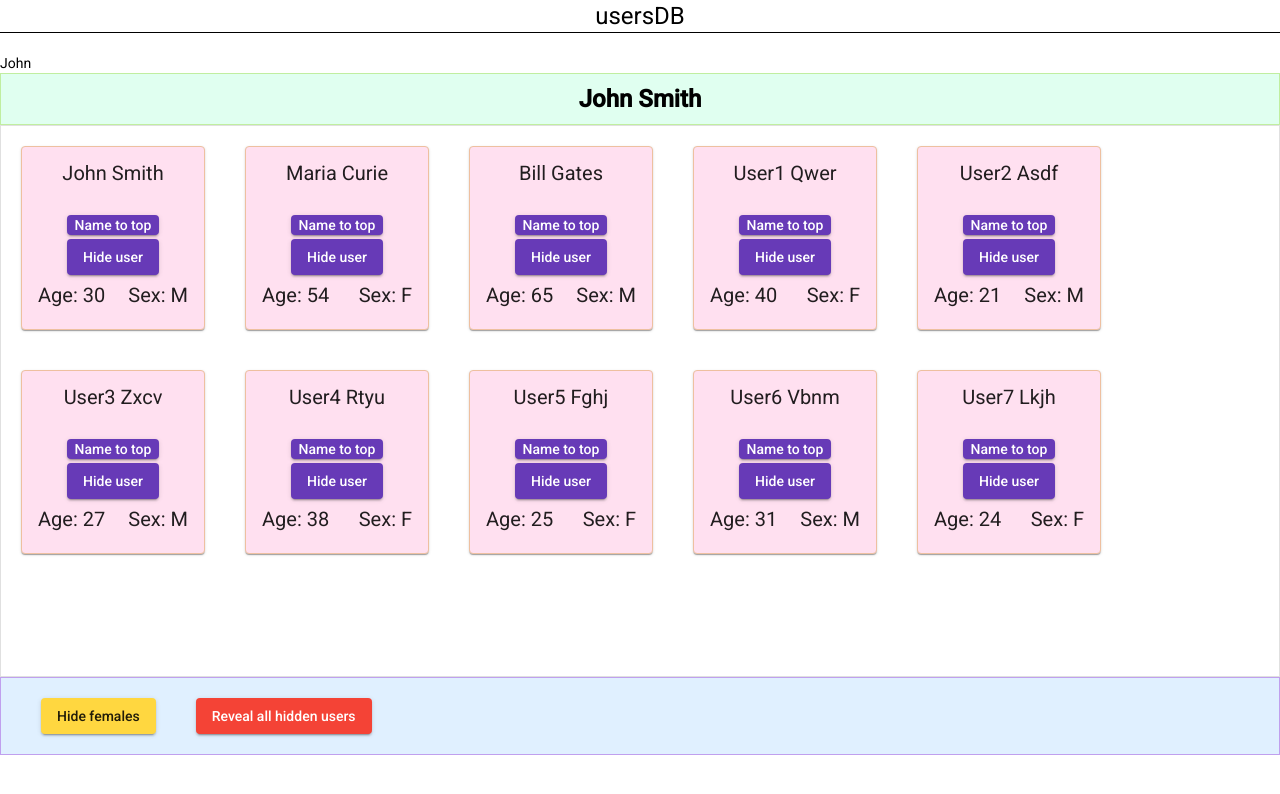
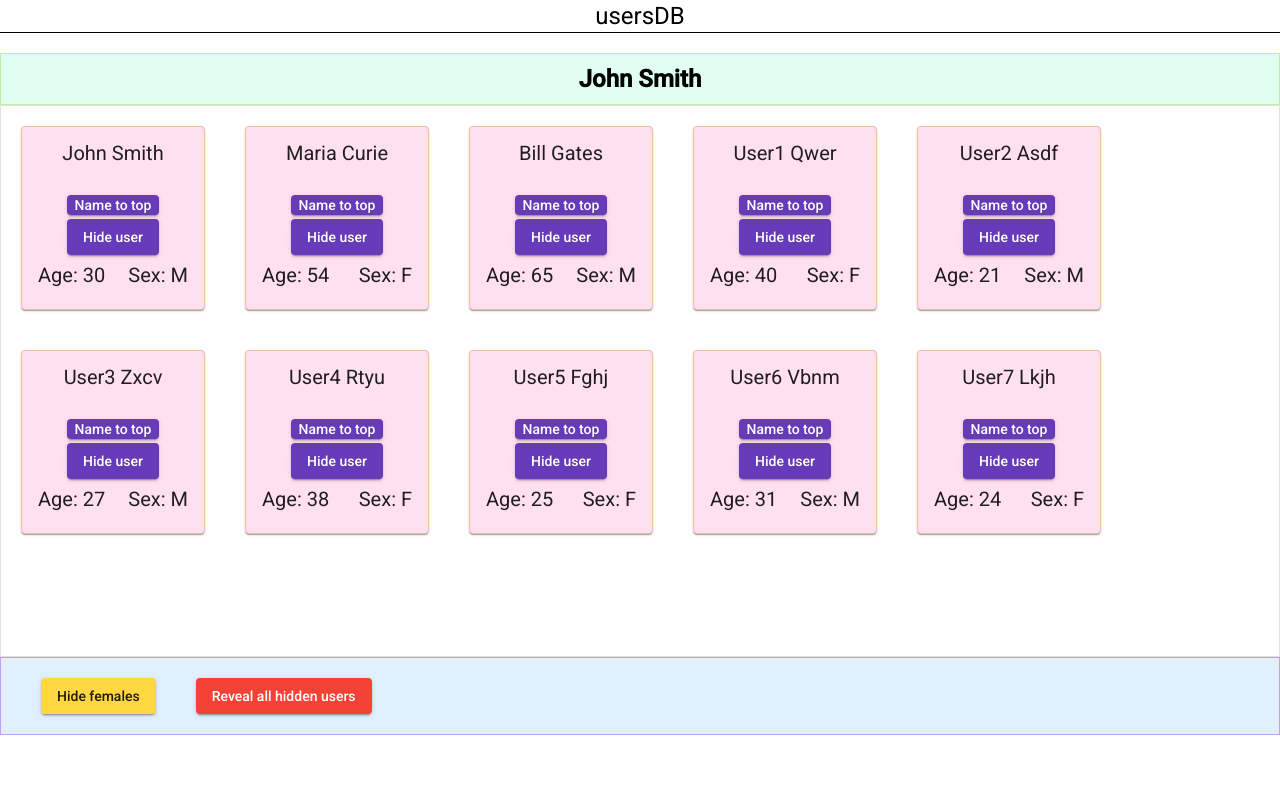
Before and after one commit to Pavel-chemist/usersDB, an Angular app: page / in a window 1280 px wide. Shown: the top 794 px of the page. Built offline with nearby package versions, Linux system fonts and the light colour scheme.

Commit message:
refactoring using array methods

```diff
--- /dev/null
+++ b/src/app/Interfaces/title-name.interface.ts
@@ -0,0 +1,5 @@
+export interface TitleName
+{
+    name: string;
+    isMale: boolean;
+}
--- a/src/app/Modules/users-grid/users-grid/user.interface.ts
+++ b/src/app/Interfaces/user.interface.ts
@@ -8,5 +8,4 @@ export interface User
     },
     age: number;
     isMale: boolean;
-    isVisible: boolean;
 }
--- a/src/app/Modules/grid-controls/grid-controls/grid-controls.component.ts
+++ b/src/app/Modules/grid-controls/grid-controls/grid-controls.component.ts
@@ -1,5 +1,5 @@
 import { Component, OnInit, Output, EventEmitter, Input } from '@angular/core';
-import { User } from '../../users-grid/users-grid/user.interface';
+import { User } from '../../../Interfaces/user.interface';
 
 @Component({
   selector: 'app-grid-controls',
@@ -26,7 +26,7 @@ export class GridControlsComponent implements OnInit {
 
   public onRevealAllClick()
   {
-    console.log(`Revealing all hidden users:`);
+    console.log(`Trying to reveal all hidden users:`);
     this.clickRevealAll.emit();
   }
 
--- a/src/app/Modules/users-grid/child-modules/user-card/user-card/user-card.component.html
+++ b/src/app/Modules/users-grid/child-modules/user-card/user-card/user-card.component.html
@@ -1,4 +1,4 @@
-<ng-container *ngIf="userData.isVisible">
+
     <mat-card class="user-card-block">
         <p class="user-card-name">{{userData.name.first}} {{userData.name.last}}</p>
         <div class="user-card-button">
@@ -11,4 +11,3 @@
             <p>Sex: {{userData.isMale ? 'M' : 'F'}}</p>
         </div>
     </mat-card>
-</ng-container>
--- a/src/app/Modules/users-grid/child-modules/user-card/user-card/user-card.component.ts
+++ b/src/app/Modules/users-grid/child-modules/user-card/user-card/user-card.component.ts
@@ -1,5 +1,5 @@
 import { Component, OnInit, Input, Output, EventEmitter } from '@angular/core';
-import { User } from '../../../users-grid/user.interface';
+import { User } from '../../../../../Interfaces/user.interface';
 
 @Component({
   selector: 'app-user-card',
@@ -17,12 +17,11 @@ export class UserCardComponent implements OnInit {
         last: "smith"
     },
     age: 32,
-    isMale: true,
-    isVisible: false
+    isMale: true
   };
 
   @Output() clickHideUser = new EventEmitter<number>();
-  @Output() clickNameToTop = new EventEmitter<string>();
+  @Output() clickNameToTop = new EventEmitter<number>();
 
   public onHideUserClick(): void
   {
@@ -33,7 +32,7 @@ export class UserCardComponent implements OnInit {
   public onNameToTopClick(): void
   {
     console.log(`Placing ${this.userData.name.first} ${this.userData.name.last}'s name to header.`);
-    this.clickNameToTop.emit(`${this.userData.name.first} ${this.userData.name.last}`);
+    this.clickNameToTop.emit(this.userData.userId);
   }
 
   constructor()
--- a/src/app/Modules/users-grid/users-grid/users-grid.component.ts
+++ b/src/app/Modules/users-grid/users-grid/users-grid.component.ts
@@ -1,6 +1,6 @@
 import { Component, OnInit, Input, Output, EventEmitter } from '@angular/core';
 import { UserDataProviderService } from 'src/app/Services/user-data-provider.service';
-import { User } from './user.interface';
+import { User } from '../../../Interfaces/user.interface';
 
 
 @Component({
@@ -13,10 +13,10 @@ export class UsersGridComponent implements OnInit {
 
   @Input() users: User[] = [];
   @Output() routedClick = new EventEmitter<number>();
-  @Output() routedName = new EventEmitter<string>();
+  @Output() routedName = new EventEmitter<number>();
 
   private routedId: number = 0;
-  private routedNameString: string = "";
+  private routedNameId: number = 0;
 
   public CatchHideClick(id: number)
   {
@@ -25,11 +25,11 @@ export class UsersGridComponent implements OnInit {
     this.routeClick(id);
   }
 
-  public CatchMoveNameClick(name: string)
+  public CatchMoveNameClick(id: number)
   {
-    this.routedNameString = name;
-    console.log(`NameToTop is Catched; name=${name}`);
-    this.routeNameToTopClick(name);
+    this.routedNameId = id;
+    console.log(`NameToTop is Catched; id=${id}`);
+    this.routeNameToTopClick(id);
   }
 
 
@@ -40,16 +40,16 @@ export class UsersGridComponent implements OnInit {
     this.routedClick.emit(id);
   }
 
-  private routeNameToTopClick(name: string): void
+  private routeNameToTopClick(id: number): void
   {
     console.log('routing the MoveNameToTop event one level up.');
-    this.routedName.emit(name);
+    this.routedName.emit(id);
   }
 
 
   constructor(service: UserDataProviderService )
   {
-
+    this.users = service.getUserData();
   }
 
   ngOnInit(): void {
--- a/src/app/app.component.html
+++ b/src/app/app.component.html
@@ -1,9 +1,11 @@
 <!-- UsersDB application -->
 <h1 class="project-title">{{title}}</h1>
 
-<span>{{getTitle()}}</span>
-<!-- for header -- use getter -->
-<app-header [username]="userNameOnHeader"></app-header>
-<app-users-grid [users]="visibleItems" (routedClick)="hideUser($event)" (routedName)="onClickNameToTop($event)">
-</app-users-grid>
-<app-grid-controls (clickHideFemales)="hideFemales()" (clickRevealAll)=" revealAll()"></app-grid-controls>
+<app-header [username]="getTitle()"></app-header>
+
+<app-users-grid [users]="visibleItems"
+                (routedClick)="hideUser($event)"
+                (routedName)="onClickNameToTop($event)"></app-users-grid>
+
+<app-grid-controls  (clickHideFemales)="hideFemales()"
+                    (clickRevealAll)="revealAll()"></app-grid-controls>
--- a/src/app/app.component.ts
+++ b/src/app/app.component.ts
@@ -1,5 +1,6 @@
 import { Component, OnInit } from '@angular/core';
-import { User } from './Modules/users-grid/users-grid/user.interface';
+import { TitleName } from './Interfaces/title-name.interface';
+import { User } from './Interfaces/user.interface';
 import { UserDataProviderService } from './Services/user-data-provider.service';
 
 @Component({
@@ -7,94 +8,106 @@ import { UserDataProviderService } from './Services/user-data-provider.service';
   templateUrl: './app.component.html',
   styleUrls: ['./app.component.css']
 })
+
 export class AppComponent implements OnInit{
-  title = 'usersDB';
 
-  public users: User[] = [];
-  public userNameOnHeader: string = "";
-  public visibleItems: User[] = [];
+  public title: string = 'usersDB';
+  public userNameOnHeader: TitleName = { name: "", isMale: true };
+
+  private users: User[] = []; //reference list of all users, to be read-only
+  public visibleItems: User[] = []; //list of users, shown at the moment, is subset of 'users'
 
   constructor(service: UserDataProviderService )
   {
     this.users = service.getUserData();
-    this.visibleItems = this.users;
+    this.revealAll(); //using this method to avoid code duplication
     console.log('users data have been loaded');
   }
 
   ngOnInit(): void {
-    this.userNameOnHeader = this.firstVisibleName(this.users);
+    this.userNameOnHeader = this.firstVisibleName();
   }
 
   public hideUser(receivedId: number): void
   {
     let nameOfUserToHide: string = "";
-    console.log(`routedClick has been catched, Id=${receivedId}`);
-    for ( let i: number = 0; i < this.users.length; i++ )
+    let userIndexToHide: number = 0;
+
+    let user: User | undefined = this.visibleItems.find(user => { return user.userId === receivedId });
+    if ( user != undefined )
     {
-      if ( this.users[i].userId === receivedId )
-      {
-        this.users[i].isVisible = false;
-        nameOfUserToHide = `${this.users[i].name.first} ${this.users[i].name.last}`;
-        console.log(`${nameOfUserToHide} became invisible`);
-        this.changeTopName(nameOfUserToHide);
-        break;
-      }
+      console.log(`User Id is ${user.userId}`);
+      userIndexToHide = this.visibleItems.indexOf(user);
+      nameOfUserToHide = `${this.visibleItems[userIndexToHide].name.first} ${this.visibleItems[userIndexToHide].name.last}`;
+      console.log(`Its array index is ${userIndexToHide}`);
+      this.visibleItems.splice(userIndexToHide, 1);
+      console.log(`${nameOfUserToHide} became invisible`);
+      this.changeTopName( nameOfUserToHide);
     }
-
-  //  const user: User = this.visibleItems.find(user => {return user.userId === receivedId });
-    //using indexOf find the index of this user
-    //using splice remove this element from VisibleItems
   }
 
 
   public get males()
   {
-    return this.users.filter(user=>{return user.isMale}); //creates new sub-array
+    return this.visibleItems.filter(user=>{return user.isMale}); //creates new sub-array
   }
 
 
   public hideFemales(): void
   {
-     this.visibleItems = this.males;
+     this.visibleItems = this.males; //using getter above
+     console.log(`All females hid.`);
+     if ( !this.userNameOnHeader.isMale )
+     {
+       console.log('Name on top belongs to one of the females, which were hidden.');
+       this.userNameOnHeader = this.firstVisibleName();
+       console.log('This name is updated.');
+     }
   }
 
   public revealAll(): void
   {
-    this.visibleItems = this.users;
+    console.log(`There are ${this.visibleItems.length} users shown out of total ${this.users.length}.`);
+    this.visibleItems = this.users.slice();
+    console.log(`Now their number is ${this.visibleItems.length}.`);
+    console.log(`Revealing all hidden users.`);
   }
 
-  private firstVisibleName( usersArray: User[] ): string
-  {
-    let firstVisName: string = "";
 
-    for ( let i: number = 0; i < usersArray.length; i++ )
-    {
-      if ( usersArray[i].isVisible )
+
+   public onClickNameToTop( receivedId: number ): void
+   {
+      //find name by id
+      let user: User | undefined = this.visibleItems.find(user => { return user.userId === receivedId });
+      if ( user != undefined )
       {
-        firstVisName = `${usersArray[i].name.first} ${usersArray[i].name.last}`;
-        break;
+        this.userNameOnHeader.name = `${user.name.first} ${user.name.last}`;
+        this.userNameOnHeader.isMale = user.isMale;
       }
-    }
-    console.log(`returning "${firstVisName}"`);
-    return firstVisName;
-  }
+      //else do nothing
+   }
 
-   public onClickNameToTop( name: string ): void
+   private firstVisibleName(): TitleName
    {
-      this.userNameOnHeader = name;
+    //  console.log(`returning "${firstVisName}"`);
+     return {
+              name: `${this.visibleItems[0].name.first} ${this.visibleItems[0].name.last}`,
+              isMale: this.visibleItems[0].isMale
+            };
    }
+
 
    private changeTopName( nameOfHiddenUser: string): void
    {
-     if ( nameOfHiddenUser === this.userNameOnHeader )
+     if ( nameOfHiddenUser === this.userNameOnHeader.name )
      {
-       this.userNameOnHeader = this.firstVisibleName(this.users);
+       this.userNameOnHeader = this.firstVisibleName();
      }
    }
 
    public getTitle(): string
    {
-  //   console.log('qqq');
-    return this.users[0].name.first;
+    // return `${this.visibleItems[0].name.first} ${this.visibleItems[0].name.last}`;
+    return this.userNameOnHeader.name;
    }
 }
```
Also changed, not shown: src/app/Services/user-data-provider.service.ts (+11 -21 lines), src/app/app.component.css (line endings or trailing spaces).
